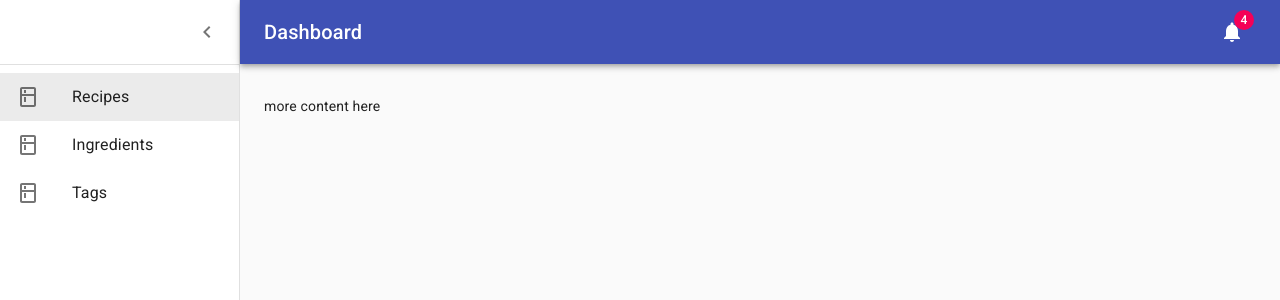
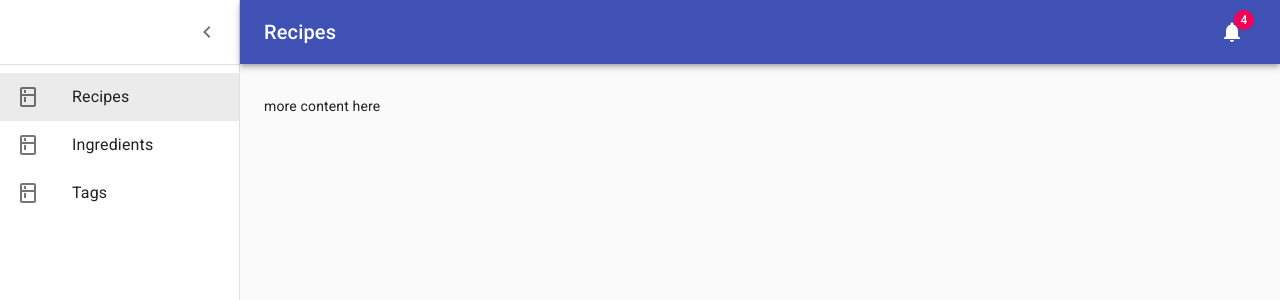
Before and after one commit to InfinitySamurai/FoodFoodFood, a Next.js app: page /recipes in a window 1280 px wide. Shown: the top 300 px of the page. Built offline with nearby package versions, Linux system fonts and the light colour scheme.

Commit message:
Make links not relative, change recipes page name

```diff
--- a/components/MainWrapper.tsx
+++ b/components/MainWrapper.tsx
@@ -9,9 +9,6 @@ import {
   Drawer,
   IconButton,
   List,
-  ListItem,
-  ListItemIcon,
-  ListItemText,
   makeStyles,
   Toolbar,
   Typography,
@@ -22,8 +19,6 @@ import ChevronLeftIcon from '@material-ui/icons/ChevronLeft';
 import clsx from 'clsx';
 import { Page } from 'lib/enums';
 import { MenuItem } from './MenuItems';
-
-import DashboardIcon from '@material-ui/icons/Dashboard';
 
 interface IProps {
   currentPage: Page;
@@ -151,7 +146,7 @@ export const MainWrapper = (props: IProps) => {
             noWrap
             className={classes.title}
           >
-            Dashboard
+            {props.currentPage}
           </Typography>
           <IconButton color="inherit">
             <Badge badgeContent={4} color="secondary">
@@ -176,17 +171,17 @@ export const MainWrapper = (props: IProps) => {
         <List>
           <MenuItem
             text="Recipes"
-            link="recipes"
+            link="/recipes"
             selected={currentPage === Page.RECIPE}
           ></MenuItem>
           <MenuItem
             text="Ingredients"
-            link="ingredients"
+            link="/ingredients"
             selected={currentPage === Page.INGREDIENTS}
           ></MenuItem>
           <MenuItem
             text="Tags"
-            link="tags"
+            link="/tags"
             selected={currentPage === Page.TAGS}
           ></MenuItem>
         </List>
--- a/lib/enums.ts
+++ b/lib/enums.ts
@@ -1,5 +1,5 @@
 export enum Page {
-  RECIPE = 'Recipe',
+  RECIPE = 'Recipes',
   INGREDIENTS = 'Ingredients',
   TAGS = 'Tags',
 }
```
